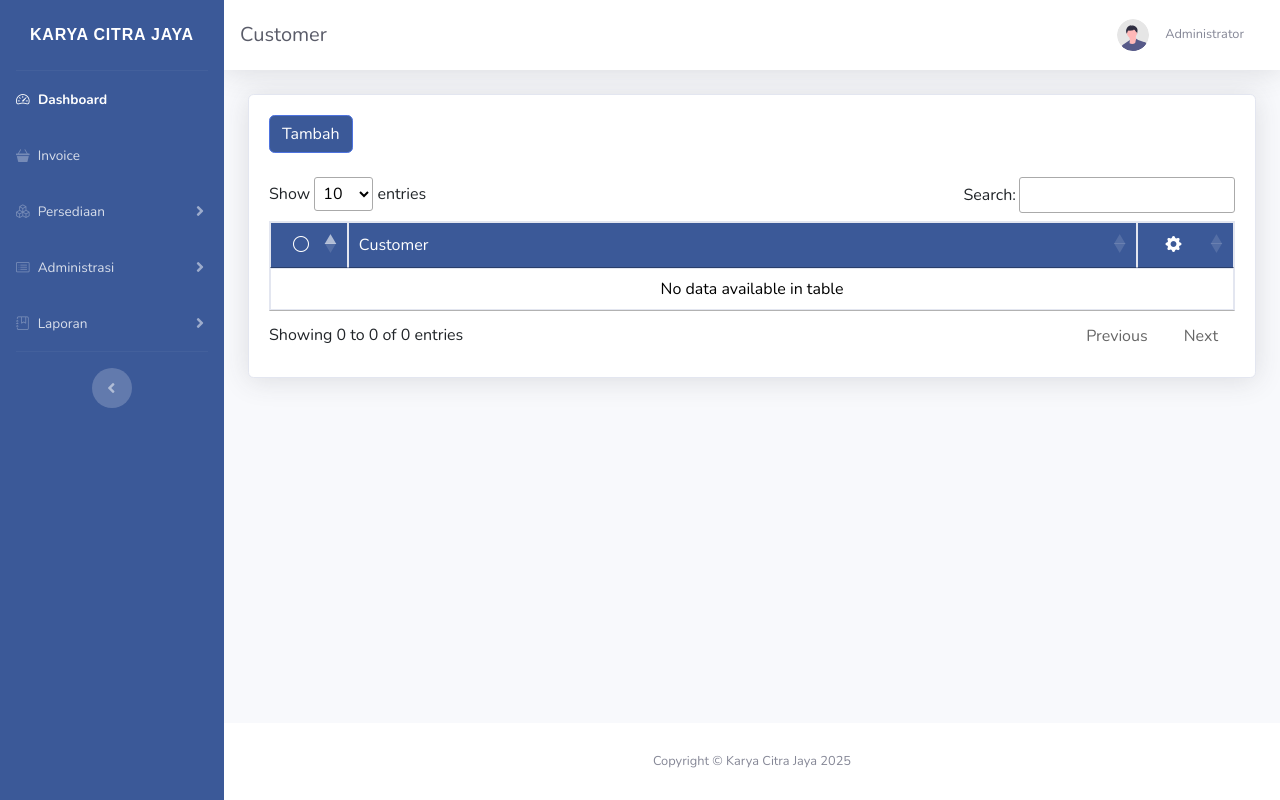
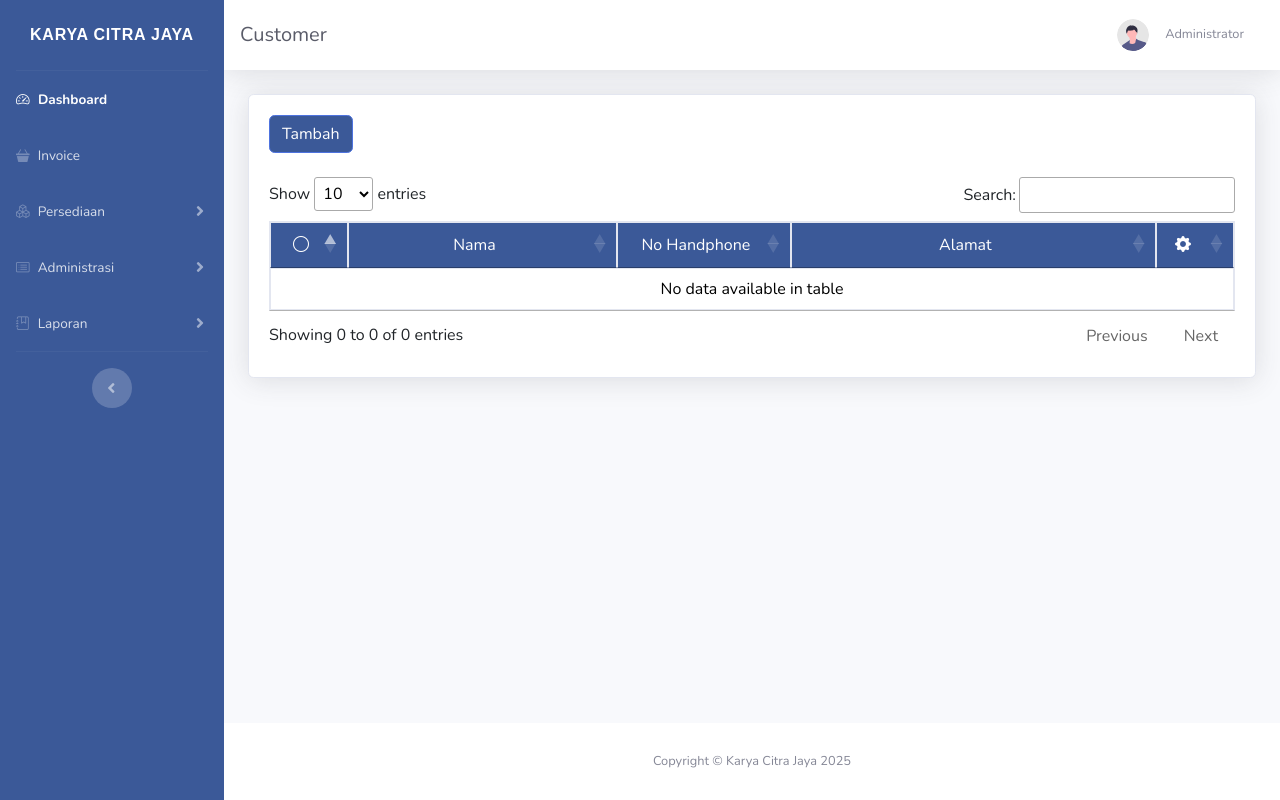
Before and after one commit to nadiaamanda-22/karya_citra_jaya, a CodeIgniter app: page /karya_citra_jaya/Customer in a window 1280 px wide. Run offline with CodeIgniter, Linux system fonts and the light colour scheme; data that the repository does not hold is empty; some libraries are stand-ins or nearby versions.

Commit message:
menambahkan alamat, no hp

```diff
--- a/application/controllers/Customer.php
+++ b/application/controllers/Customer.php
@@ -6,7 +6,7 @@ class Customer extends CI_Controller
     public function index()
     {
         $data['title'] = 'Customer';
-        $data['nama_customer'] = $this->db->get("t_customer")->result();
+        $data['customer'] = $this->db->get("t_customer")->result();
         $this->template->load('template/template', 'administrasi/customer', $data);
     }
 
@@ -19,9 +19,13 @@ class Customer extends CI_Controller
     public function addData()
     {
         $this->form_validation->set_rules('nama_customer', 'Customer', 'required');
+        $this->form_validation->set_rules('no_hp', 'Customer', 'required');
+        $this->form_validation->set_rules('alamat', 'Customer', 'required');
         if ($this->form_validation->run() != FALSE) {
             $data = [
-                'nama_customer' => $this->input->post('nama_customer')
+                'nama_customer' => $this->input->post('nama_customer'),
+                'no_hp' => $this->input->post('no_hp'),
+                'alamat' => $this->input->post('alamat')
             ];
             $this->db->insert('t_customer', $data);
 
@@ -43,9 +47,13 @@ class Customer extends CI_Controller
     public function editData($id_customer)
     {
         $this->form_validation->set_rules('nama_customer', 'Customer', 'required');
+        $this->form_validation->set_rules('no_hp', 'Customer', 'required');
+        $this->form_validation->set_rules('alamat', 'Customer', 'required');
         if ($this->form_validation->run() != FALSE) {
             $data = [
-                'nama_customer' => $this->input->post('nama_customer')
+                'nama_customer' => $this->input->post('nama_customer'),
+                'no_hp' => $this->input->post('no_hp'),
+                'alamat' => $this->input->post('alamat')
             ];
             $this->db->where('id_customer', $id_customer);
             $this->db->update('t_customer', $data);
--- a/application/views/administrasi/customer.php
+++ b/application/views/administrasi/customer.php
@@ -1,5 +1,5 @@
- <!-- Begin Page Content -->
- <div class="container-fluid">
+<!-- Begin Page Content -->
+<div class="container-fluid">
      <div class="card shadow mb-4">
          <div class="card-body">
              <a href="<?= base_url('customer/addView') ?>" class="btn btn-primary">Tambah</a>
@@ -8,17 +8,21 @@
                      <thead>
                          <tr>
                              <td width="8%" style="text-align: center;"><i class="bi bi-circle"></i></td>
-                             <td width="82%">Customer</td>
-                             <td width="10%" style="text-align: center;"> <i class="bi bi-gear-fill mr-2"></i></td>
+                             <td width="28%" style="text-align: center;">Nama </td>
+                             <td width="18%" style="text-align: center;">No Handphone</td>
+                             <td width="38"  style="text-align: center;">Alamat</td>
+                             <td width="8%" style="text-align: center;"><i class="bi bi-gear-fill mr-2"></i></td>
                          </tr>
                      </thead>
                      <tbody>
                          <?php
                             $no = 1;
-                            foreach ($nama_customer as $c) { ?>
+                            foreach ($customer as $c) { ?>
                              <tr>
                                  <td style="text-align: center;"><?= $no++ ?></td>
                                  <td><?= $c->nama_customer ?></td>
+                                 <td style="text-align: center;"><?= $c->no_hp ?></td>
+                                 <td><?= $c->alamat?></td>
                                  <td style="text-align: center;">
                                      <a href="<?= base_url('customer/editView/' . $c->id_customer) ?>" style="color: #3b5998;" title="Edit" class="mr-2"><i class="bi bi-pencil-square"></i></a>
                                      <a href="#" style="color: #3b5998;" title="Hapus" class="tombolHapus" data-id="<?= $c->id_customer ?>"><i class="bi bi-trash3-fill"></i></a>
```
